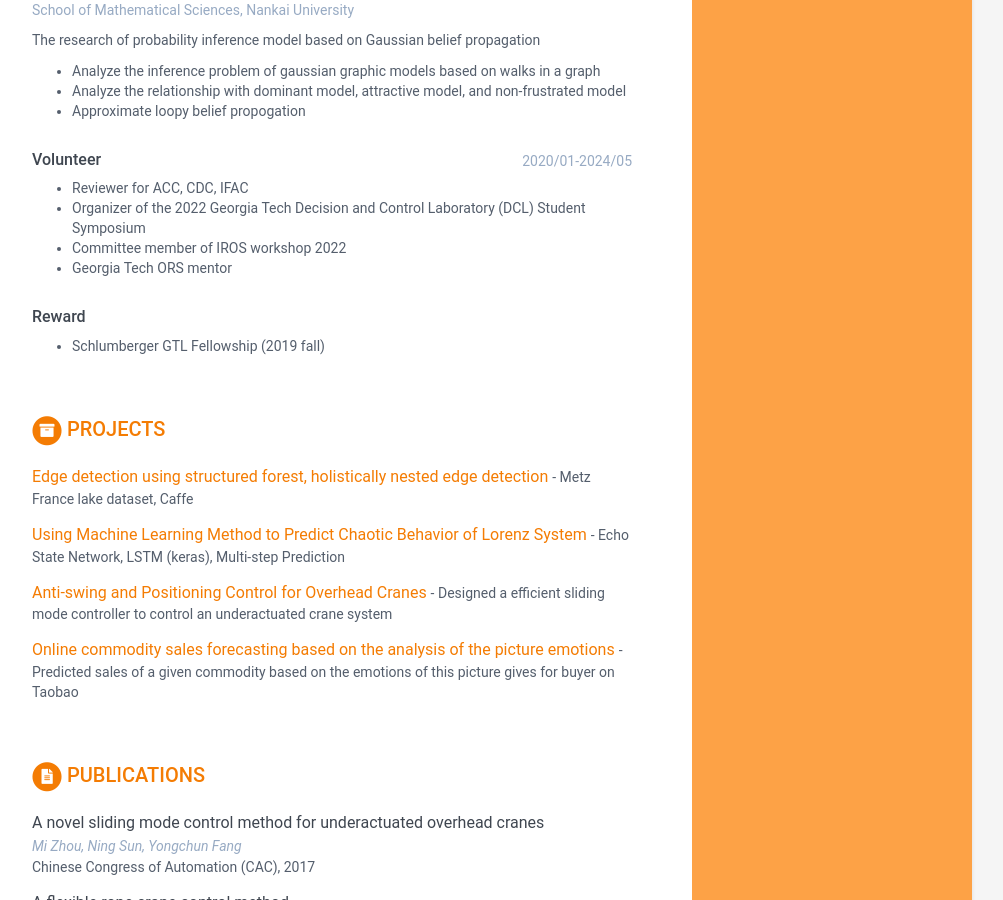
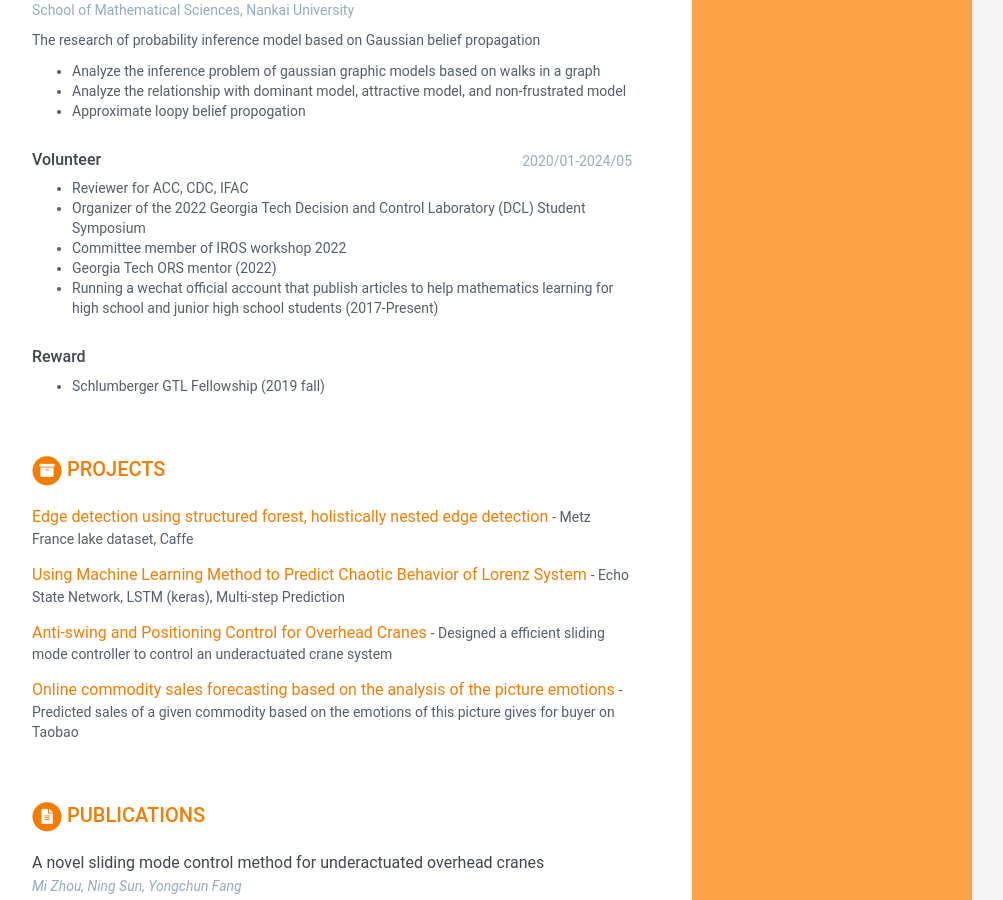
Before and after one commit to jiegenghua/MiZhou-cv, a Jekyll site: the page built from index.html, in a window 1280 px wide and 900 px high, scrolled down 949 px. Shown: the whole window, without its empty margins (168-1171 px from the left). Built offline with Jekyll 4.4.1, drawn with Linux system fonts in a browser that asks for light colours.

Commit message:
Update data.yml

```diff
--- a/_data/data.yml
+++ b/_data/data.yml
@@ -100,7 +100,8 @@ experiences:
           - Reviewer for ACC, CDC, IFAC
           - Organizer of the 2022 Georgia Tech Decision and Control Laboratory (DCL) Student Symposium
           - Committee member of IROS workshop 2022
-          - Georgia Tech ORS mentor
+          - Georgia Tech ORS mentor (2022)
+          - Running a wechat official account that publish articles to help mathematics learning for high school and junior high school students (2017-Present)
 
     - role: Reward
       details: |
```
